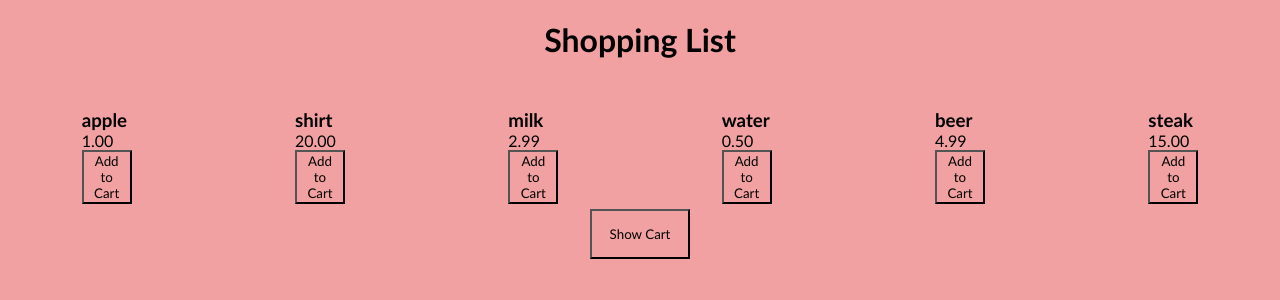
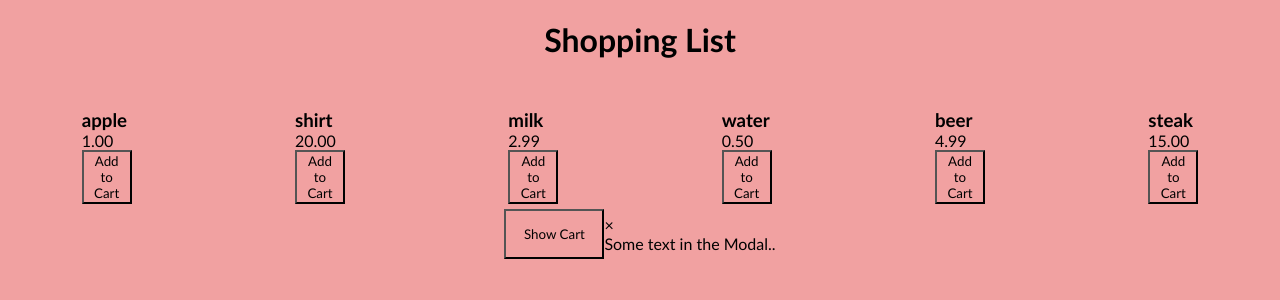
Before and after one commit to thejjwang/reactShoppingCart, a React (Vite) app in the folder vite-project/: page / in a window 1280 px wide. Shown: the top 300 px of the page. Built offline with nearby package versions, Linux system fonts and the light colour scheme.

Commit message:
adding modal

```diff
--- a/vite-project/src/App.css
+++ b/vite-project/src/App.css
@@ -19,12 +19,12 @@
   justify-content: space-around;
   align-items: center;
 }
-.showCart {
+.modal {
   display: flex;
   justify-content: center;
   align-items: center;
 }
-.showCart button {
+.modal button {
   width: 100px;
   height: 50px;
 }
--- a/vite-project/src/App.jsx
+++ b/vite-project/src/App.jsx
@@ -8,6 +8,8 @@
 import { useState } from 'react'
 import './App.css'
 import ProductList from './ProductList';
+import ShowCart from './ShowCart';
+
 
 let productArr = [
   {name: "apple", price: "1.00"},
@@ -27,12 +29,9 @@ function App() {
         <h1>Shopping List</h1>
       </div>
       <ProductList setCart={setCart} productArr={productArr}/>
-      <div className='modal'>
+      <div className='eachItem'>
         {cart.map((product) => <p>{product}</p>)}
-        {/* something to display cart */}
-      <div className='showCart'>
-        <button onClick={() => {}}>Show Cart</button>
-      </div>
+      <ShowCart cart={cart}/>
       </div>
     </>
   )
--- a/vite-project/src/ShowCart.jsx
+++ b/vite-project/src/ShowCart.jsx
@@ -1,10 +1,23 @@
+import { useState } from "react";
 
-const ShowCart = () => {
+const ShowCart = ({ cart }) => {
+  const updateCart = (cart) => {};
 
-    return (
-        <>
-        </>
-    )
-}
+  return (
+    <div className="modal">
+      <button
+        onClick={() => {
+          updateCart({ cart });
+        }}
+      >
+        Show Cart
+      </button>
+      <div class="modal-content">
+        <span class="close">&times;</span>
+        <p>Some text in the Modal..</p>
+      </div>
+    </div>
+  );
+};
 
 export default ShowCart;
```
Also changed, not shown: vite-project/src/Cart.jsx (added, +14 -0 lines).
